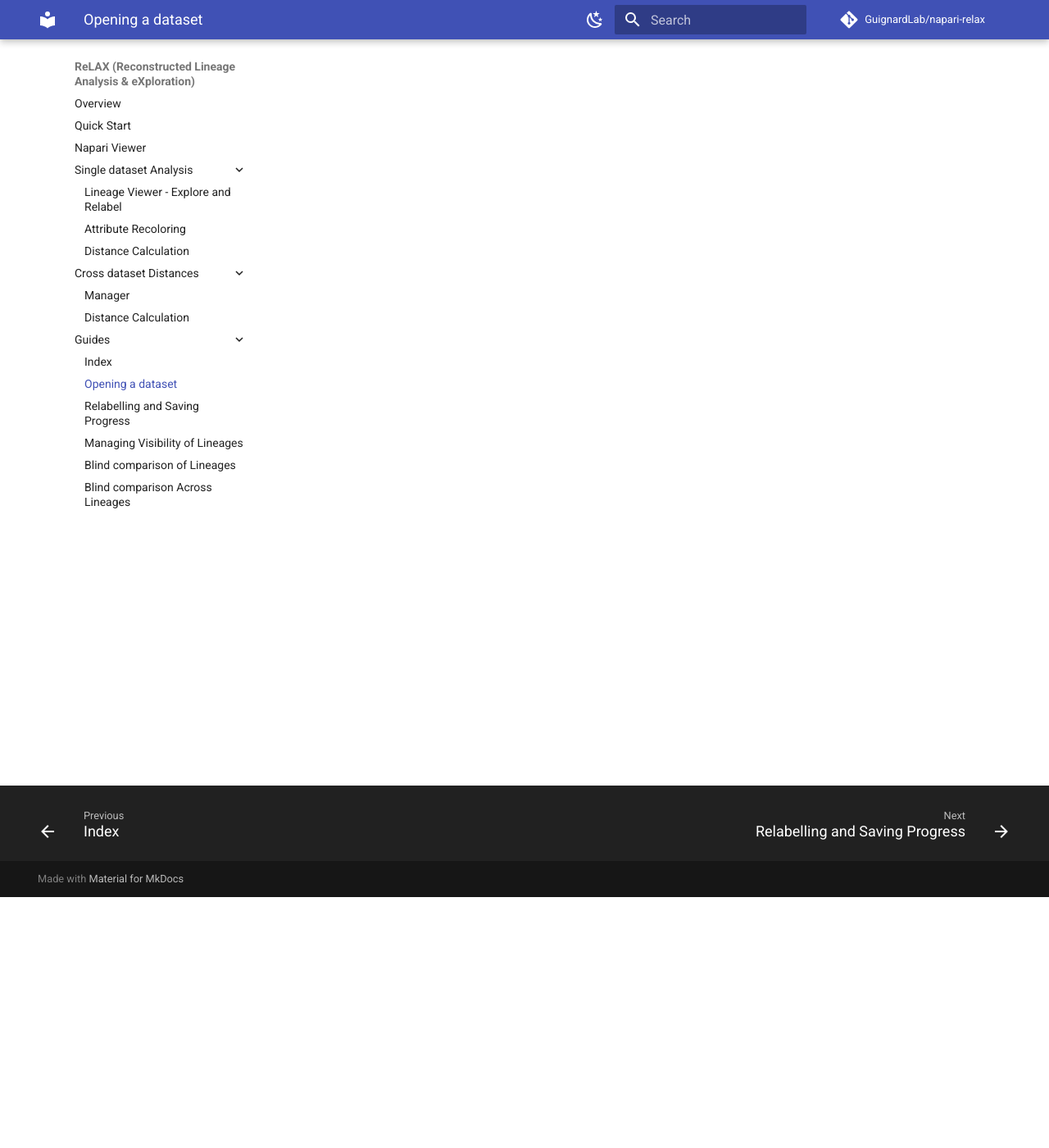
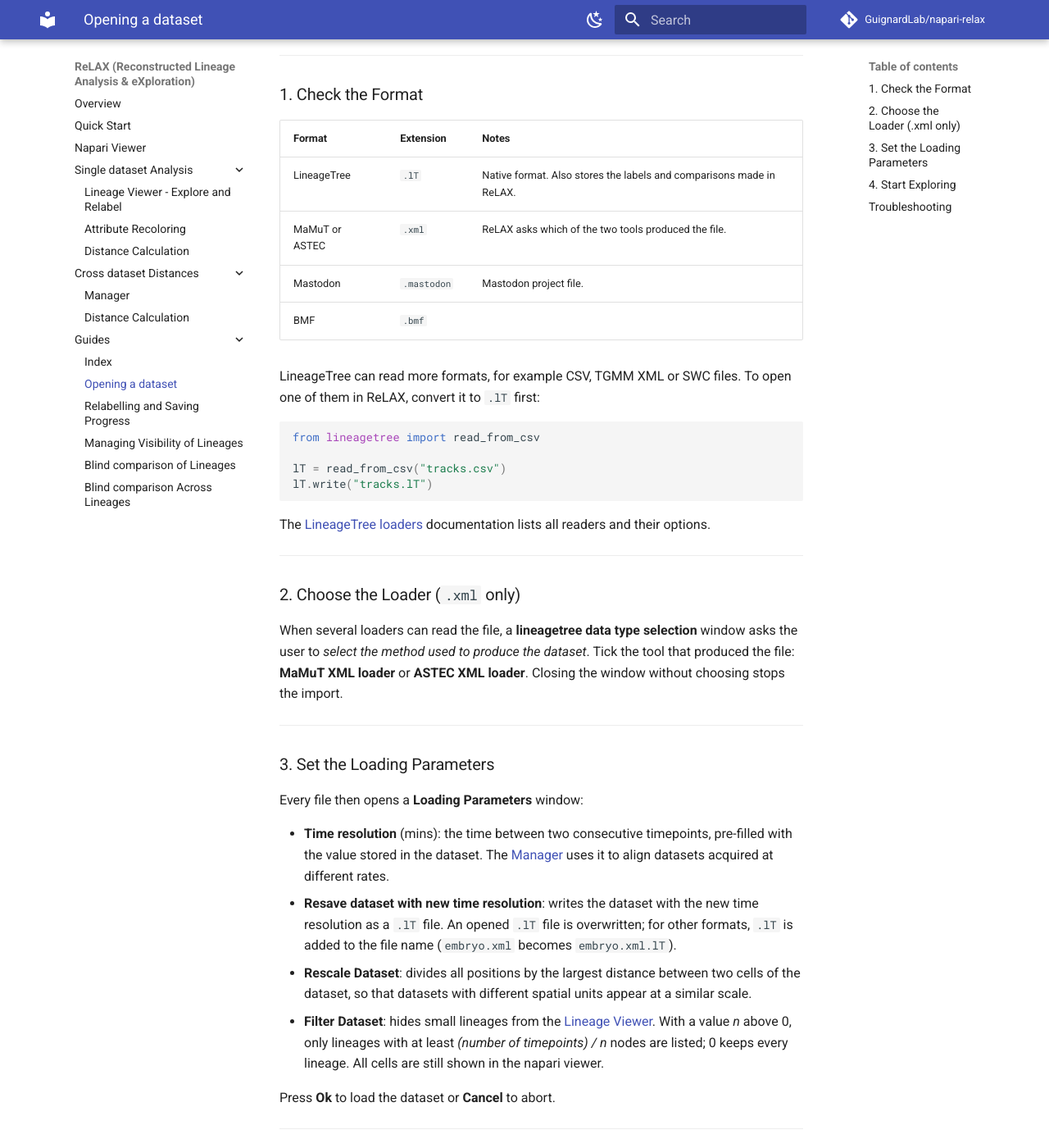
Before and after one commit to GuignardLab/napari-relax, an MkDocs documentation site: the page built from docs/guides/loading_data.md, in a window 1280 px wide and 1400 px high, scrolled down 306 px. Shown: the whole window at 82% size. Built offline with MkDocs 1.6.1 and Material for MkDocs 9.7.7, drawn with Linux system fonts in a browser that asks for light colours; comment, search, counter and statistics services are not loaded; some of the changed text lies outside the part shown.

Commit message:
docs: update Quick Start and write the Opening a Dataset guide
Quick Start:
- installation for the upcoming public release, Python requirement,
  corrected GitHub URL and pip link
- how to open the two ReLAX widgets
- demo datasets as they now appear under File > Open Sample > ReLAX;
  the C. elegans dataset is downloaded from Zenodo on first use
- remove the [citation] and empty data link placeholders

Opening a Dataset (was a 2-line stub):
- formats registered in napari.yaml and how to convert other
  LineageTree formats to .lT
- loader selection dialog for .xml files
- Loading Parameters dialog: time resolution, resave, rescale, filter
- layers created, and troubleshooting

Co-Authored-By: Claude Opus 5 <noreply@anthropic.com>

````diff
--- a/docs/guides/loading_data.md
+++ b/docs/guides/loading_data.md
@@ -1,2 +1,65 @@
-Importing data is one of the most important aspects of this plugin. All the supported formats can be easily opened using **Drag and Drop** .
-If the is no available data the user may use one of the sample data  **File>Open Sample>demo LineageTree dataset** the plugin comes with.
+# Opening a Dataset
+
+Importing data is one of the most important aspects of this plugin. All the supported formats can be easily opened using **Drag and Drop** onto the napari window, or with **File>Open File(s)...**.
+If there is no available data, the user may use one of the sample datasets the plugin comes with: **File>Open Sample>ReLAX>demo lineageTree dataset** or **C. elegans dataset** (see [Quick Start](../quick_start/q_start.md)).
+
+---
+
+### 1. Check the Format
+
+| Format | Extension | Notes |
+| --- | --- | --- |
+| LineageTree | `.lT` | Native format. Also stores the labels and comparisons made in ReLAX. |
+| MaMuT or ASTEC | `.xml` | ReLAX asks which of the two tools produced the file. |
+| Mastodon | `.mastodon` | Mastodon project file. |
+| BMF | `.bmf` | |
+
+LineageTree can read more formats, for example CSV, TGMM XML or SWC files. To open one of them in ReLAX, convert it to `.lT` first:
+
+```python
+from lineagetree import read_from_csv
+
+lT = read_from_csv("tracks.csv")
+lT.write("tracks.lT")
+```
+
+The [LineageTree loaders](https://guignardlab.github.io/LineageTree/loaders/) documentation lists all readers and their options.
+
+---
+
+### 2. Choose the Loader (`.xml` only)
+
+When several loaders can read the file, a **lineagetree data type selection** window asks the user to *select the method used to produce the dataset*.
+Tick the tool that produced the file: **MaMuT XML loader** or **ASTEC XML loader**. Closing the window without choosing stops the import.
+
+---
+
+### 3. Set the Loading Parameters
+
+Every file then opens a **Loading Parameters** window:
+
+- **Time resolution** (mins): the time between two consecutive timepoints, pre-filled with the value stored in the dataset. The [Manager](../cross+comparison/manager.md) uses it to align datasets acquired at different rates.
+- **Resave dataset with new time resolution**: writes the dataset with the new time resolution as a `.lT` file. An opened `.lT` file is overwritten; for other formats, `.lT` is added to the file name (`embryo.xml` becomes `embryo.xml.lT`).
+- **Rescale Dataset**: divides all positions by the largest distance between two cells of the dataset, so that datasets with different spatial units appear at a similar scale.
+- **Filter Dataset**: hides small lineages from the [Lineage Viewer](../explore_relabel/explore_relabel.md). With a value *n* above 0, only lineages with at least *(number of timepoints) / n* nodes are listed; 0 keeps every lineage. All cells are still shown in the napari viewer.
+
+Press **Ok** to load the dataset or **Cancel** to abort.
+
+---
+
+### 4. Start Exploring
+
+Loading a dataset adds:
+
+- a **Points** layer named after the file, with one point per cell and timepoint, colored by lineage;
+- a **Surface** layer named `<file name>_mesh` if the dataset contains cell meshes. It is linked to the Points layer.
+
+Select the Points layer and open **Plugins>Lineage tree analysis** to explore it with the [Lineage Viewer](../explore_relabel/explore_relabel.md).
+
+---
+
+### Troubleshooting
+
+- **The file is not offered to ReLAX**: check that its extension is one of the supported ones above, or convert it to `.lT`.
+- **"Please select one reader function."**: the loader window was closed without choosing a loader. Open the file again and tick one.
+- **Ok does nothing in the Loading Parameters window**: the time resolution must be a number.
````
Also changed, not shown: docs/quick_start/q_start.md (+15 -10 lines).
